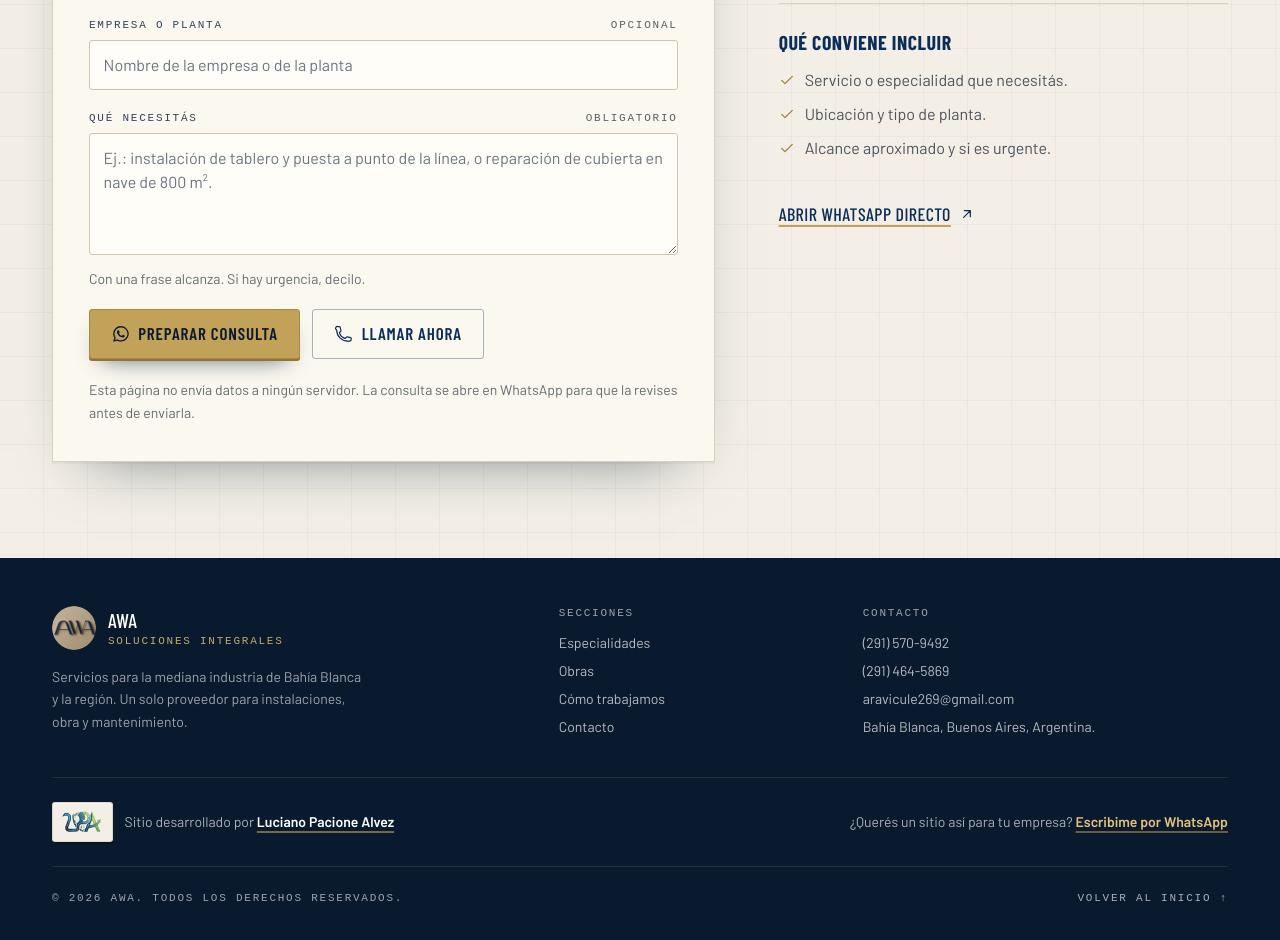
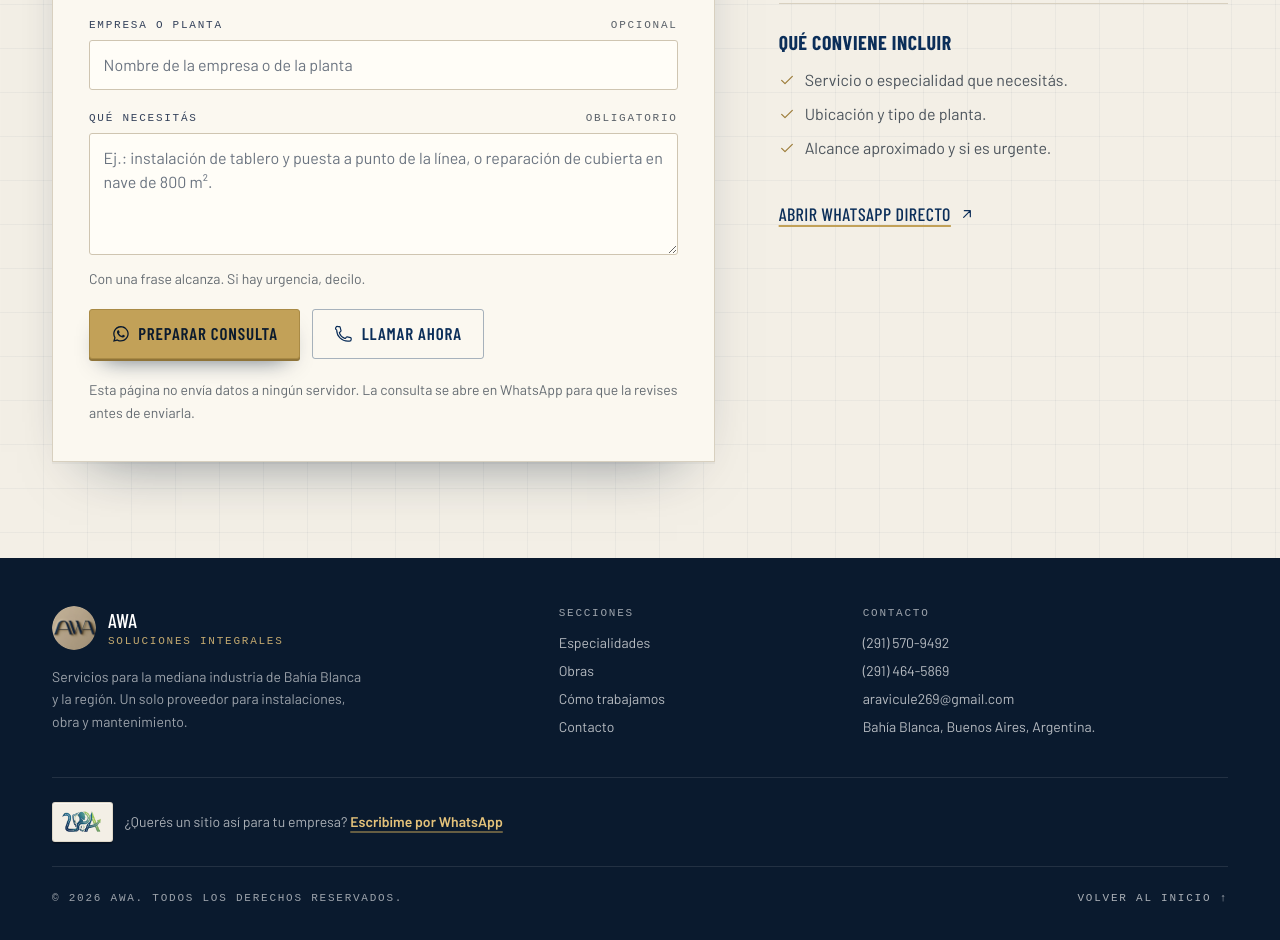
Before and after one commit to LPacione/awa-services, a website: page index.html in a window 1280 px wide. Shown: the part 4751-5691 px from the top of the page. Drawn offline with nearby package versions, Linux system fonts and the light colour scheme; files that its build step writes are made by us from their sources; a web font is replaced by a local one.

Commit message:
Fix dev footer

```diff
--- a/index.html
+++ b/index.html
@@ -790,19 +790,13 @@
                         <span class="dev-mark">
                             <img src="images/dev-logo-96.png?v=2" alt="" width="157" height="96" loading="lazy" decoding="async">
                         </span>
-                        <p class="text-sm leading-snug text-white/65">
-                            Sitio desarrollado por
-                            <a href="https://www.linkedin.com/in/lucianopacionealvez/"
-                               class="font-semibold text-white underline decoration-gold/60 decoration-2 underline-offset-4 transition-colors hover:text-gold-bright"
-                               target="_blank" rel="noopener noreferrer">Luciano Pacione Alvez</a>
-                        </p>
-                    </div>
                     <p class="text-sm leading-snug text-white/65">
                         ¿Querés un sitio así para tu empresa?
                         <a href="https://wa.me/5492924406226?text=Hola%20Luciano%2C%20vi%20el%20sitio%20de%20AWA%20y%20quiero%20consultarte%20por%20un%20sitio%20para%20mi%20empresa."
                            class="font-semibold text-gold-bright underline decoration-gold/50 decoration-2 underline-offset-4 transition-colors hover:text-white whitespace-nowrap"
                            target="_blank" rel="noopener noreferrer">Escribime por WhatsApp</a>
                     </p>
+                    </div>
                 </div>
 
                 <div class="flex flex-col gap-2 border-t border-white/10 pt-6 sm:flex-row sm:items-center sm:justify-between">
```
